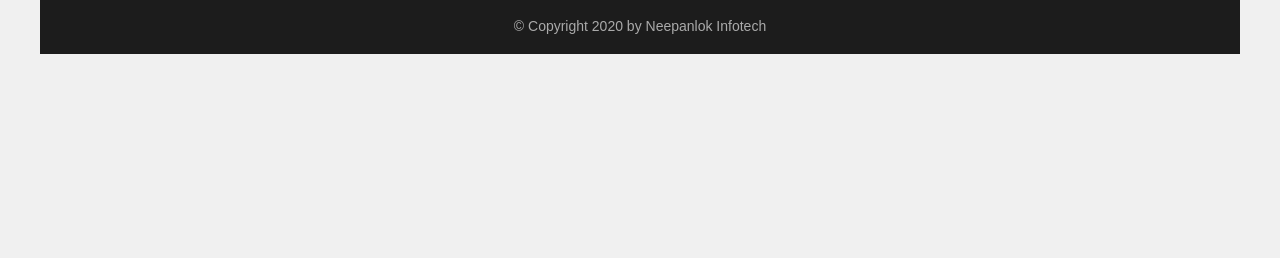
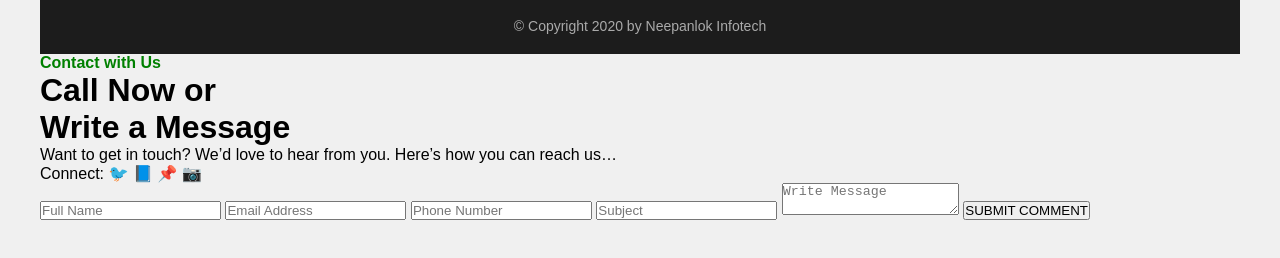
Before and after one commit to Abstra170/My-first-website, a plain HTML site: page index.html in a window 1280 px wide. Shown: the part 5133-5391 px from the top of the page. Before the commit the page ends 5227 px from the top, so only its background shows below. Drawn offline with Linux system fonts and the light colour scheme.

Commit message:
Update index.html

```diff
--- a/index.html
+++ b/index.html
@@ -11,6 +11,7 @@
     <link rel="stylesheet" href="css/process-section.css">
     <link rel="stylesheet" href="css/company-logos.css">
     <link rel="stylesheet" href="css/footer-section.css">
+    <link rel="stylesheet" href="css/databox.css">
 
     <!-- <link href="assets/css/nav.css" rel="stylesheet" /> -->
 
@@ -350,6 +351,30 @@
         </div>
     </footer>
 
+    <div class="left">
+        <p style="color: green; font-weight: bold;">Contact with Us</p>
+        <h1>Call Now or<br>Write a Message</h1>
+        <p>Want to get in touch? We’d love to hear from you. Here’s how you can reach us…</p>
+        <p>Connect:
+            <span>🐦</span>
+            <span>📘</span>
+            <span>📌</span>
+            <span>📷</span>
+        </p>
+    </div>
+
+    <div class="right">
+        <form action="https://formspree.io/f/your-form-id" method="POST">
+            <input type="text" name="name" placeholder="Full Name" required>
+            <input type="email" name="email" placeholder="Email Address" required>
+            <input type="text" name="phone" placeholder="Phone Number" required>
+            <input type="text" name="subject" placeholder="Subject" required>
+            <textarea name="message" placeholder="Write Message" required></textarea>
+            <button type="submit">SUBMIT COMMENT</button>
+        </form>
+    </div>
+
+
 </body>
 <script>
     window.addEventListener("scroll", function() {
```
